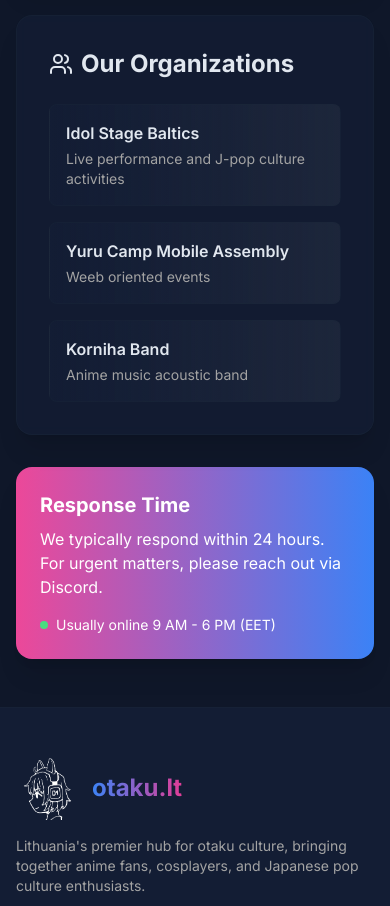
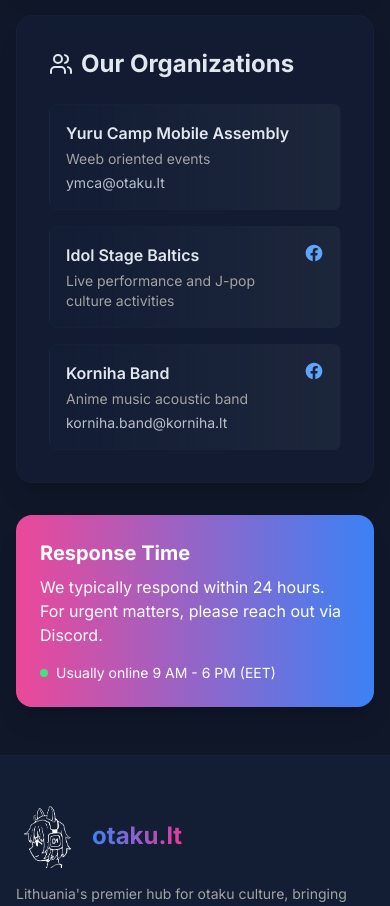
Before and after one commit to otaku-lt/otaku.lt, a Next.js app: page /contact in a window 390 px wide. Shown: the part 1500-2406 px from the top of the page. Built offline with nearby package versions, Linux system fonts and the light colour scheme.

Commit message:
Update organization cards with plain text emails and reorder
- Moved Yuru Camp Mobile Assembly to top
- Added plain text emails for Yuru Camp and Korniha Band
- Maintained Facebook links for Idol Stage Baltics and Korniha Band

```diff
--- a/app/contact/page.tsx
+++ b/app/contact/page.tsx
@@ -276,16 +276,52 @@ export default function ContactPage() {
               </h2>
               <div className="space-y-4">
                 <div className="p-4 bg-gradient-to-r from-card to-card-foreground/5 rounded-lg border border-border/30">
-                  <h4 className="font-semibold text-foreground">Idol Stage Baltics</h4>
-                  <p className="text-sm text-muted-foreground mt-1">Live performance and J-pop culture activities</p>
+                  <div className="flex justify-between items-start">
+                    <div>
+                      <h4 className="font-semibold text-foreground">Yuru Camp Mobile Assembly</h4>
+                      <p className="text-sm text-muted-foreground mt-1">Weeb oriented events</p>
+                      <p className="text-sm text-foreground/80 mt-1">ymca@otaku.lt</p>
+                    </div>
+                  </div>
                 </div>
                 <div className="p-4 bg-gradient-to-r from-card to-card-foreground/5 rounded-lg border border-border/30 mt-4">
-                  <h4 className="font-semibold text-foreground">Yuru Camp Mobile Assembly</h4>
-                  <p className="text-sm text-muted-foreground mt-1">Weeb oriented events</p>
+                  <div className="flex justify-between items-start">
+                    <div>
+                      <h4 className="font-semibold text-foreground">Idol Stage Baltics</h4>
+                      <p className="text-sm text-muted-foreground mt-1">Live performance and J-pop culture activities</p>
+                    </div>
+                    <a
+                      href="https://www.facebook.com/idolstagebaltics"
+                      target="_blank"
+                      rel="noopener noreferrer"
+                      className="text-blue-400 hover:text-blue-300 transition-colors"
+                      aria-label="Idol Stage Baltics Facebook"
+                    >
+                      <svg className="w-5 h-5" fill="currentColor" viewBox="0 0 24 24" aria-hidden="true">
+                        <path fillRule="evenodd" d="M22 12c0-5.523-4.477-10-10-10S2 6.477 2 12c0 4.991 3.657 9.128 8.438 9.878v-6.987h-2.54V12h2.54V9.797c0-2.506 1.492-3.89 3.777-3.89 1.094 0 2.238.195 2.238.195v2.46h-1.26c-1.243 0-1.63.771-1.63 1.562V12h2.773l-.443 2.89h-2.33v6.988C18.343 21.128 22 16.991 22 12z" clipRule="evenodd" />
+                      </svg>
+                    </a>
+                  </div>
                 </div>
                 <div className="p-4 bg-gradient-to-r from-card to-card-foreground/5 rounded-lg border border-border/30 mt-4">
-                  <h4 className="font-semibold text-foreground">Korniha Band</h4>
-                  <p className="text-sm text-muted-foreground mt-1">Anime music acoustic band</p>
+                  <div className="flex justify-between items-start">
+                    <div>
+                      <h4 className="font-semibold text-foreground">Korniha Band</h4>
+                      <p className="text-sm text-muted-foreground mt-1">Anime music acoustic band</p>
+                      <p className="text-sm text-foreground/80 mt-1">korniha.band@korniha.lt</p>
+                    </div>
+                    <a
+                      href="https://www.facebook.com/kornihaband/"
+                      target="_blank"
+                      rel="noopener noreferrer"
+                      className="text-blue-400 hover:text-blue-300 transition-colors"
+                      aria-label="Korniha Band Facebook"
+                    >
+                      <svg className="w-5 h-5" fill="currentColor" viewBox="0 0 24 24" aria-hidden="true">
+                        <path fillRule="evenodd" d="M22 12c0-5.523-4.477-10-10-10S2 6.477 2 12c0 4.991 3.657 9.128 8.438 9.878v-6.987h-2.54V12h2.54V9.797c0-2.506 1.492-3.89 3.777-3.89 1.094 0 2.238.195 2.238.195v2.46h-1.26c-1.243 0-1.63.771-1.63 1.562V12h2.773l-.443 2.89h-2.33v6.988C18.343 21.128 22 16.991 22 12z" clipRule="evenodd" />
+                      </svg>
+                    </a>
+                  </div>
                 </div>
               </div>
             </div>
```
